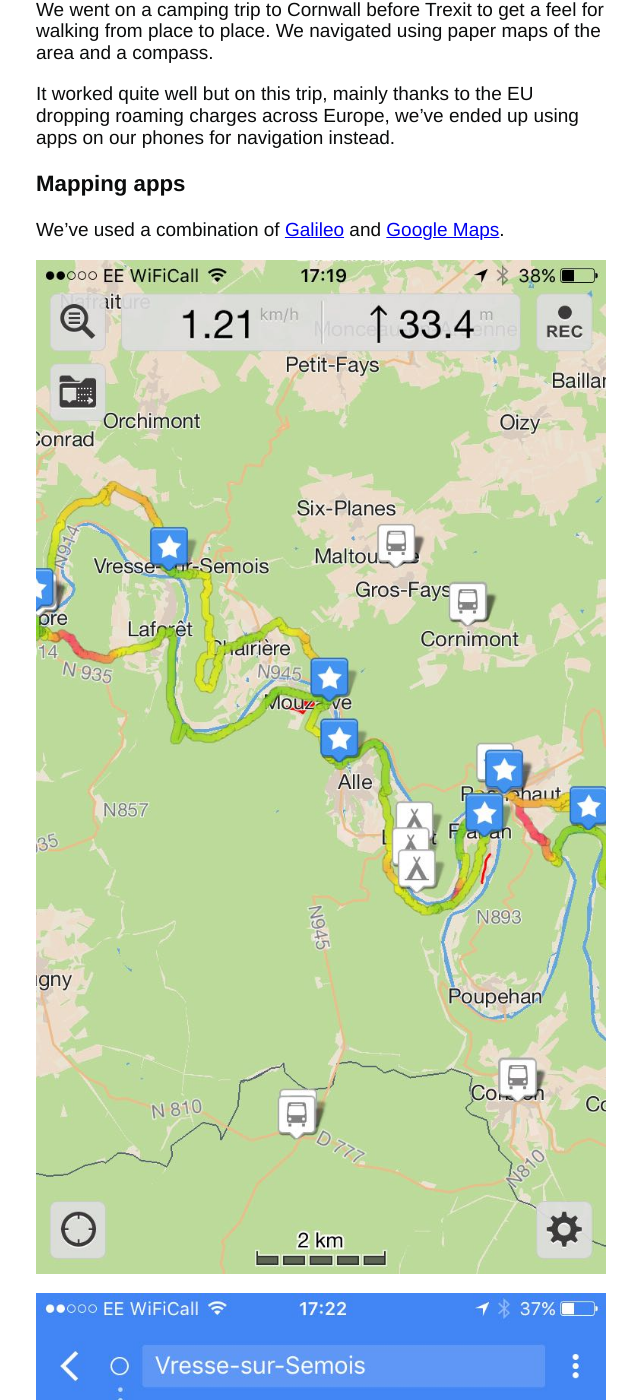
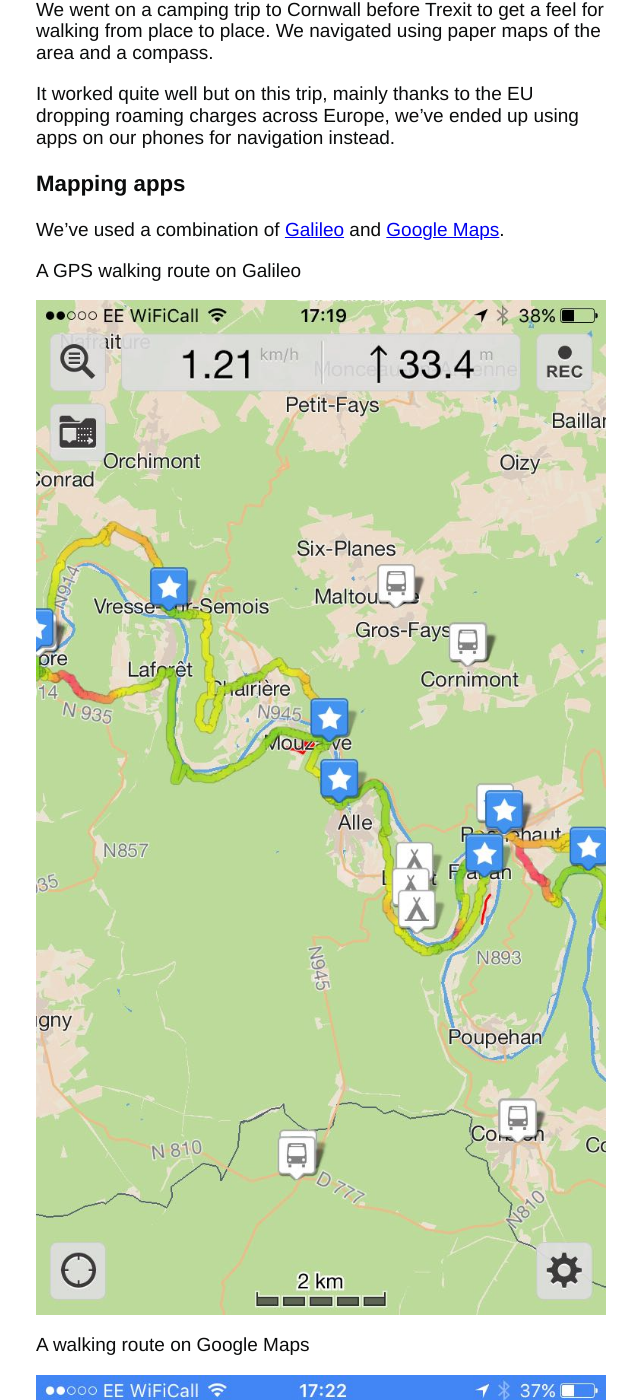
Before and after one commit to tombye/trexit, a Jekyll site: the page built from _posts/2017-08-23-tech-tools.markdown, in a window 1280 px wide and 1400 px high, scrolled down 331 px. Shown: the whole window, without its empty margins (124-764 px from the left). Built offline with Jekyll 4.4.1, drawn with Linux system fonts in a browser that asks for light colours.

Commit message:
Update 2017-08-23-tech-tools.markdown

```diff
--- a/_posts/2017-08-23-tech-tools.markdown
+++ b/_posts/2017-08-23-tech-tools.markdown
@@ -17,7 +17,11 @@
 
 We've used a combination of [Galileo](https://galileo-app.com) and [Google Maps](https://maps.google.com).
 
+A GPS walking route on Galileo
+
 ![A GPS route on Galileo](https://github.com/tombye/trexit/raw/gh-pages/assets/images/a-gps-route-on-galileo.jpg)
+
+A walking route on Google Maps
 
 ![A walking route on Google Maps](https://github.com/tombye/trexit/raw/gh-pages/assets/images/a-route-on-google-maps.jpg)
 
```
